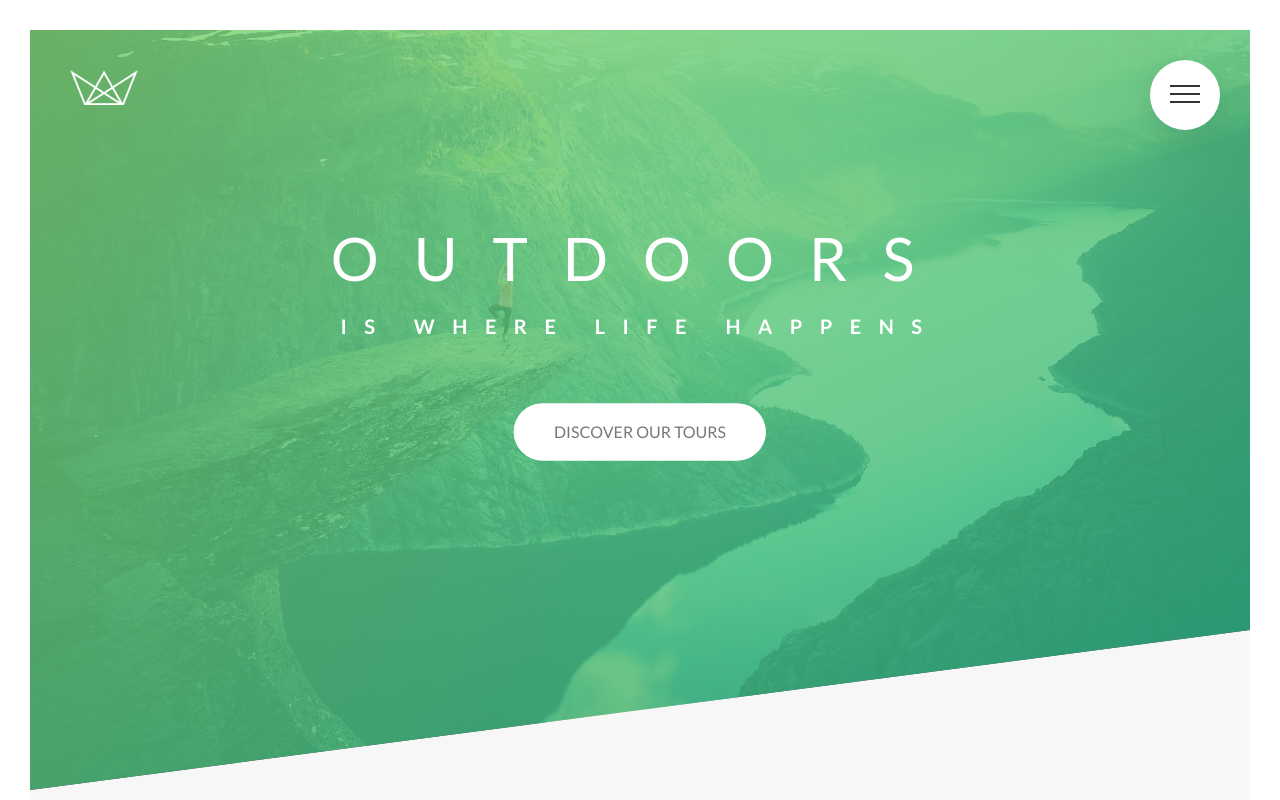
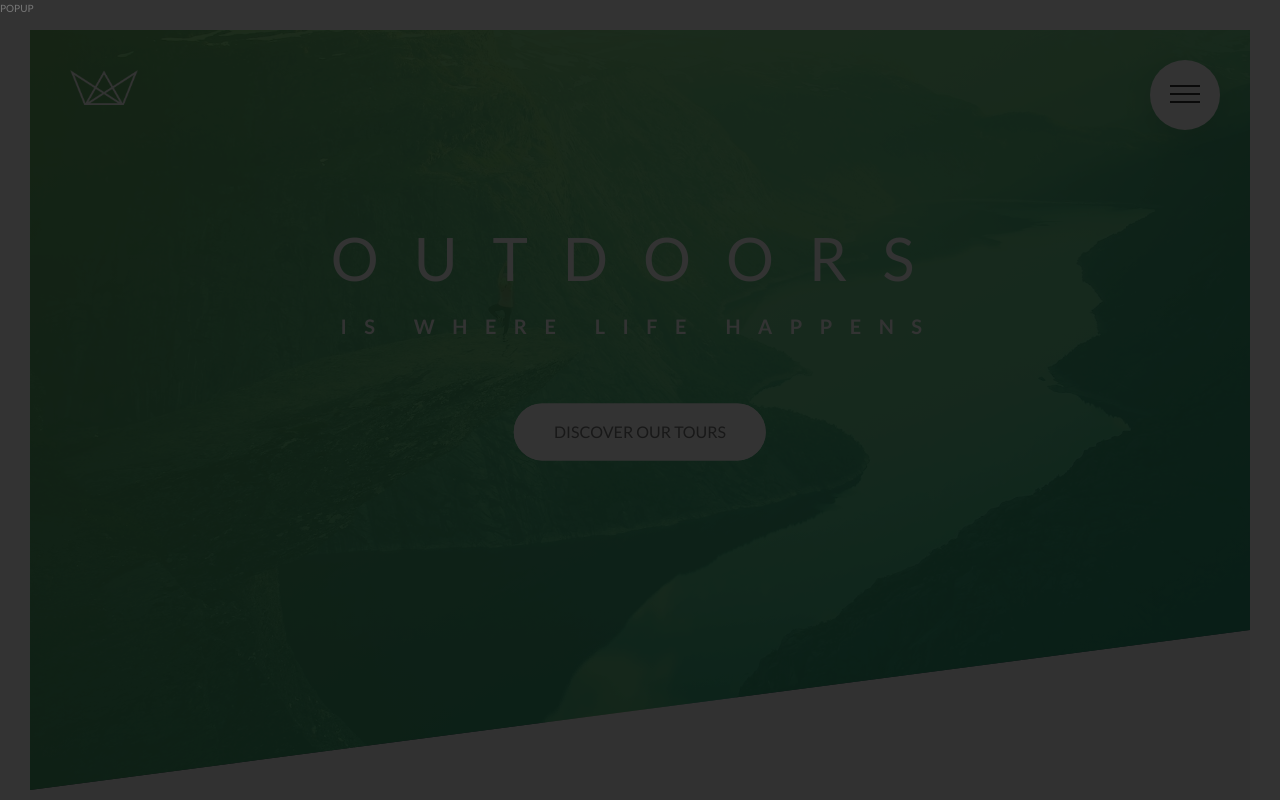
Before and after one commit to NwaguChima/natours_ui, a website: page index.html in a window 1280 px wide. Shown: the top 800 px of the page. Drawn offline with nearby package versions, Linux system fonts and the light colour scheme; files that its build step writes are made by us from their sources.

Commit message:
added and styled the popup box

```diff
--- a/index.html
+++ b/index.html
@@ -431,6 +431,10 @@
         </div>
       </div>
     </footer>
+
+    <div class="popup">
+      <div class="popup__content">POPUP</div>
+    </div>
     <!--
     <section class="grid-test">
       <div class="row">
--- /dev/null
+++ b/sass/components/_popup.scss
@@ -0,0 +1,12 @@
+.popup {
+  height: 100vh;
+  width: 100%;
+  position: fixed;
+  top: 0;
+  left: 0;
+  background-color: rgba($color-black, 0.8);
+  z-index: 99999;
+
+  &__content {
+  }
+}
--- a/sass/main.scss
+++ b/sass/main.scss
@@ -14,6 +14,7 @@
 @import 'components/story';
 @import 'components/bg-video';
 @import 'components/form';
+@import 'components/popup';
 
 @import 'layout/header';
 @import "layout/grid";
```
